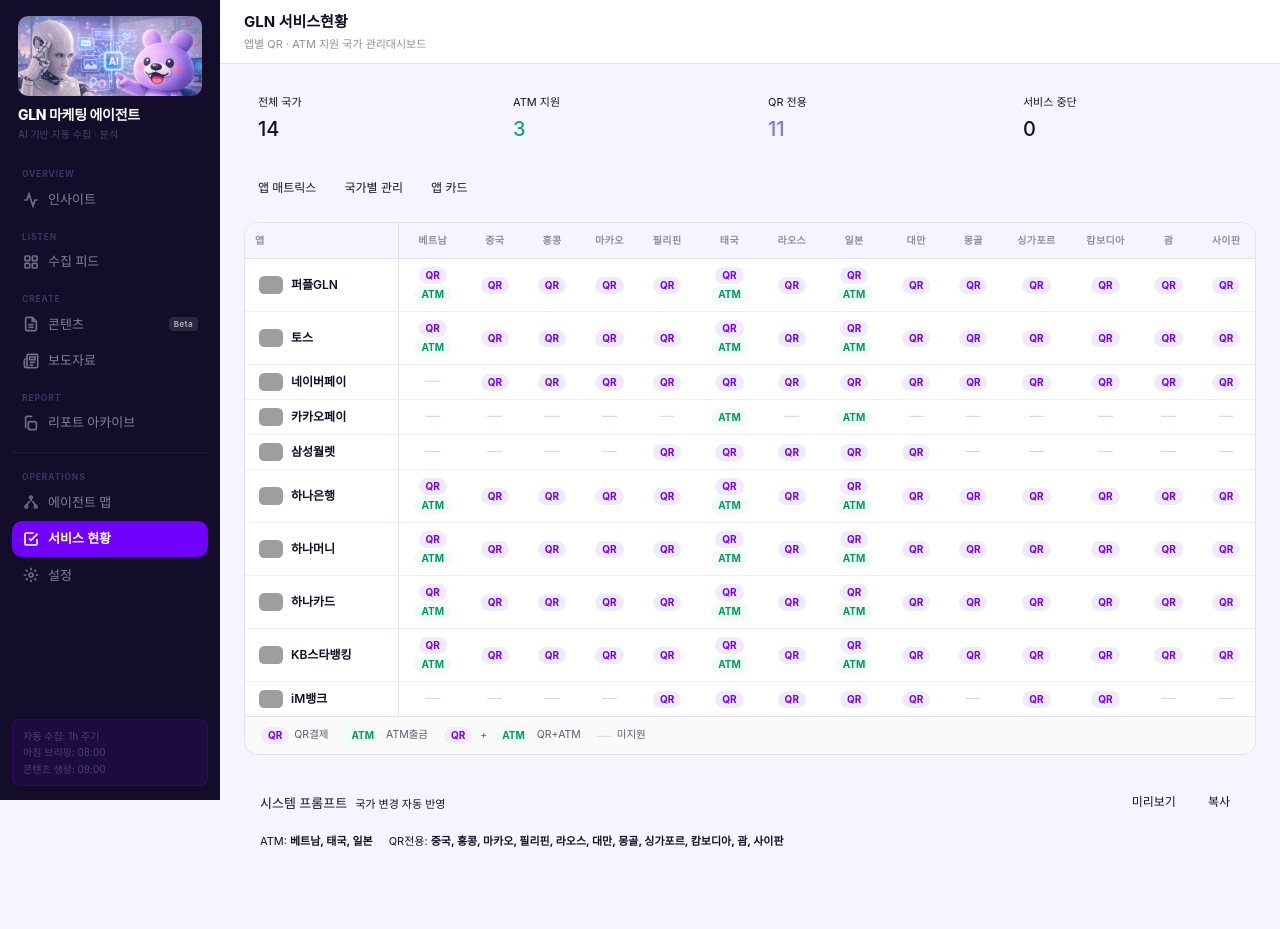
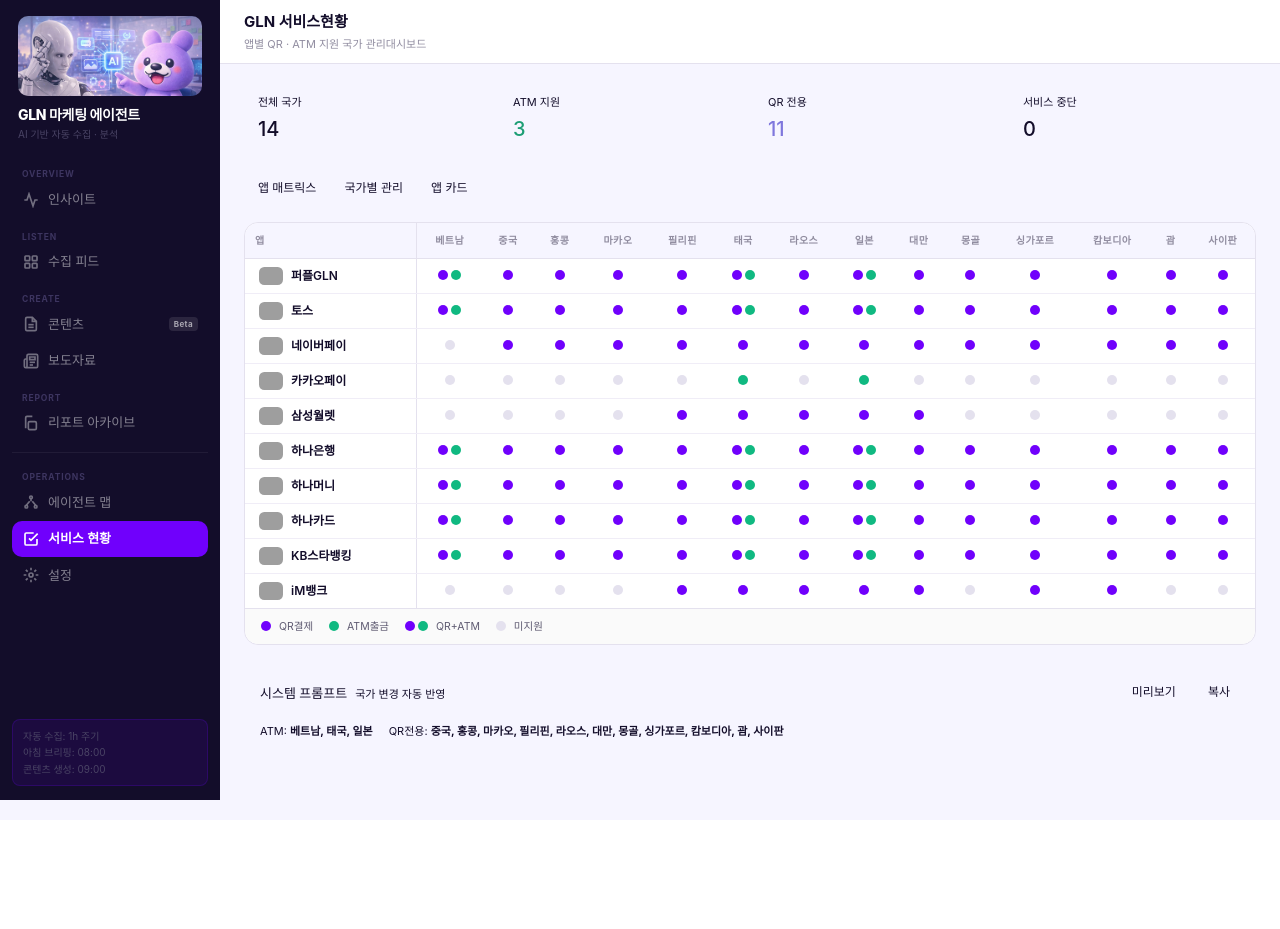
Before and after one commit to gln-ai/gln-monitor, a Flask app: page /admin/fact-checker in a window 1280 px wide. After the commit the page ends 800 px from the top, so only its background shows below. Run offline with Flask 3, Linux system fonts and the light colour scheme; data that the repository does not hold is empty; some libraries are stand-ins or nearby versions; grey boxes are pictures that could not be loaded.

Commit message:
Fix fact-checker matrix dots + country tab contrast
- Matrix: QR/ATM text badges → colored dot indicators (10px circles)
- Country tab: --color-background-secondary #F6F5FF→#EDE9FE (visible vs page bg)
- Country tab: --color-border-secondary #DAD9EA→#C4B5FD (toggle OFF more visible)
- Country tab: input[type=text] border + focus style, 추가 button styled purple
- Country cards: subtle box-shadow for depth

Co-Authored-By: Claude Sonnet 4.6 <noreply@anthropic.com>

```diff
--- a/templates/fact_checker.html
+++ b/templates/fact_checker.html
@@ -8,7 +8,7 @@
     --font-sans: -apple-system, BlinkMacSystemFont, 'Apple SD Gothic Neo', 'Noto Sans KR', sans-serif;
     --font-mono: 'SF Mono', 'Menlo', monospace;
     --color-background-primary: #ffffff;
-    --color-background-secondary: #F6F5FF;
+    --color-background-secondary: #EDE9FE;
     --color-background-info: #EFF6FF;
     --color-text-primary: #130D2A;
     --color-text-secondary: #5E5A71;
@@ -17,7 +17,7 @@
     --color-text-success: #059669;
     --color-text-info: #1D4ED8;
     --color-border-tertiary: #E4E1EE;
-    --color-border-secondary: #DAD9EA;
+    --color-border-secondary: #C4B5FD;
     --color-border-danger: #FECACA;
     --color-border-success: #BBF7D0;
     --color-border-info: #BFDBFE;
@@ -82,23 +82,12 @@
   .fc-app-cell { display: flex; align-items: center; gap: 8px; }
   .fc-app-name { font-size: 12px; font-weight: 600; color: #130D2A; }
 
-  /* 지원 뱃지 */
-  .fc-qr {
-    display: inline-flex; align-items: center;
-    padding: 1px 7px; border-radius: 99px;
-    font-size: 10px; font-weight: 700;
-    background: #F0EAFF; color: #7000FC;
-  }
-  .fc-atm {
-    display: inline-flex; align-items: center;
-    padding: 1px 7px; border-radius: 99px;
-    font-size: 10px; font-weight: 700;
-    background: #F0FDF4; color: #059669;
-  }
-  .fc-both {
-    display: flex; flex-direction: column; align-items: center; gap: 2px;
-  }
-  .fc-none { color: #DAD9EA; font-size: 15px; line-height: 1; }
+  /* 지원 점 */
+  .fc-dot { display:inline-block; width:10px; height:10px; border-radius:50%; flex-shrink:0; }
+  .fc-dot-qr  { background:#7000FC; }
+  .fc-dot-atm { background:#10B981; }
+  .fc-dot-none { background:#E4E1EE; }
+  .fc-dots { display:inline-flex; gap:3px; align-items:center; }
 
   /* 범례 */
   .fc-legend {
@@ -110,6 +99,33 @@
     display: inline-flex; align-items: center; gap: 5px;
     font-size: 10.5px; color: #5E5A71;
   }
+
+  /* ── 국가별 관리 탭 ──────────────────────────────────── */
+  /* 국가 카드 */
+  #root .fc-country-wrap > div {
+    box-shadow: 0 1px 4px rgba(112,0,252,0.08);
+  }
+  /* 국가 추가 input */
+  #root input[type='text'] {
+    border: 0.5px solid #DAD9EA;
+    border-radius: 8px;
+    padding: 6px 10px;
+    font-size: 12px;
+    background: #fff;
+    color: #130D2A;
+    outline: none;
+    transition: border-color .15s;
+  }
+  #root input[type='text']:focus { border-color: #7000FC; }
+  /* 추가 버튼 */
+  #root button.fc-add-btn {
+    background: #7000FC; color: #fff;
+    border: none; border-radius: 8px;
+    padding: 6px 14px; font-size: 12px;
+    font-weight: 600; cursor: pointer;
+    display: inline-flex; align-items: center; gap: 4px;
+  }
+  #root button.fc-add-btn:hover { background: #5800CC; }
 </style>
 <script src="https://unpkg.com/react@18/umd/react.development.js" crossorigin></script>
 <script src="https://unpkg.com/react-dom@18/umd/react-dom.development.js" crossorigin></script>
@@ -270,7 +286,7 @@ function App() {
       {/* 국가별 관리 */}
       {view==="country" && (
         <div>
-          <div style={{display:"grid", gridTemplateColumns:"repeat(auto-fill,minmax(148px,1fr))", gap:7, marginBottom:"1.25rem"}}>
+          <div className="fc-country-wrap" style={{display:"grid", gridTemplateColumns:"repeat(auto-fill,minmax(148px,1fr))", gap:7, marginBottom:"1.25rem"}}>
             {countries.map(c=>(
               <div key={c.id} style={{
                 background:"var(--color-background-primary)",
@@ -300,7 +316,7 @@ function App() {
               <label style={{display:"flex",alignItems:"center",gap:5,fontSize:12,color:"var(--color-text-secondary)",cursor:"pointer"}}>
                 <input type="checkbox" checked={newAtm} onChange={e=>setNewAtm(e.target.checked)} style={{width:13,height:13}}/>ATM
               </label>
-              <button onClick={add} style={{fontSize:12,padding:"5px 12px"}}>
+              <button onClick={add} className="fc-add-btn">
                 <i className="ti ti-plus" aria-hidden="true" style={{marginRight:4}}/>추가
               </button>
             </div>
@@ -335,10 +351,10 @@ function App() {
                         return (
                           <td key={c.id}>
                             {hasQ&&hasA
-                              ? <div className="fc-both"><span className="fc-qr">QR</span><span className="fc-atm">ATM</span></div>
-                              : hasQ ? <span className="fc-qr">QR</span>
-                              : hasA ? <span className="fc-atm">ATM</span>
-                              : <span className="fc-none">&#x2014;</span>}
+                              ? <span className="fc-dots"><span className="fc-dot fc-dot-qr"/><span className="fc-dot fc-dot-atm"/></span>
+                              : hasQ ? <span className="fc-dot fc-dot-qr"/>
+                              : hasA ? <span className="fc-dot fc-dot-atm"/>
+                              : <span className="fc-dot fc-dot-none"/>}
                           </td>
                         );
                       })}
@@ -348,10 +364,10 @@ function App() {
               </table>
             </div>
             <div className="fc-legend">
-              <span className="fc-legend-item"><span className="fc-qr">QR</span> QR결제</span>
-              <span className="fc-legend-item"><span className="fc-atm">ATM</span> ATM출금</span>
-              <span className="fc-legend-item"><span className="fc-qr">QR</span>&nbsp;+&nbsp;<span className="fc-atm">ATM</span> QR+ATM</span>
-              <span className="fc-legend-item"><span className="fc-none">&#x2014;</span> 미지원</span>
+              <span className="fc-legend-item"><span className="fc-dot fc-dot-qr"/>&nbsp;QR결제</span>
+              <span className="fc-legend-item"><span className="fc-dot fc-dot-atm"/>&nbsp;ATM출금</span>
+              <span className="fc-legend-item"><span className="fc-dots"><span className="fc-dot fc-dot-qr"/><span className="fc-dot fc-dot-atm"/></span>&nbsp;QR+ATM</span>
+              <span className="fc-legend-item"><span className="fc-dot fc-dot-none"/>&nbsp;미지원</span>
             </div>
           </div>
         </div>
```
